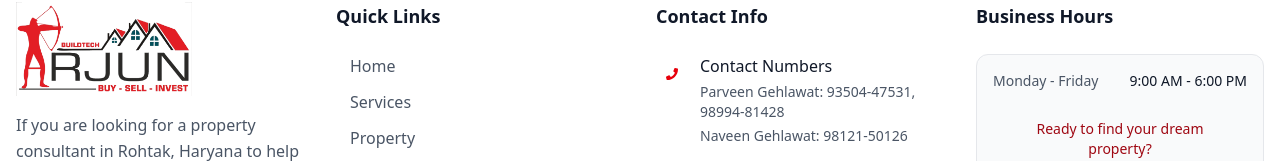
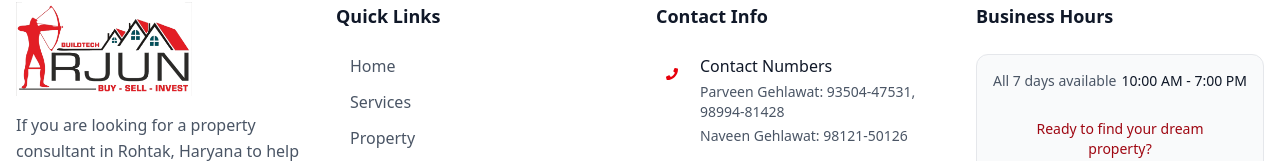
Before and after one commit to RaviSharma8392/Arjun-Buildtech, a React (Vite) app in the folder frontend/: page / in a window 1280 px wide. Shown: the part 5212-5373 px from the top of the page. Built offline with nearby package versions, Linux system fonts and the light colour scheme; no server answers; the database is empty.

Commit message:
All 7 days available

```diff
--- a/frontend/src/components/Footer.jsx
+++ b/frontend/src/components/Footer.jsx
@@ -143,9 +143,9 @@ const Footer = () => {
             <div className="bg-gray-50 rounded-xl p-4 border border-gray-200">
               <div className="space-y-2">
                 <div className="flex justify-between text-sm">
-                  <span className="text-gray-600">Monday - Friday</span>
+                  <span className="text-gray-600"> All 7 days available</span>
                   <span className="font-medium text-gray-900">
-                    9:00 AM - 6:00 PM
+                    10:00 AM - 7:00 PM
                   </span>
                 </div>
               </div>
```
